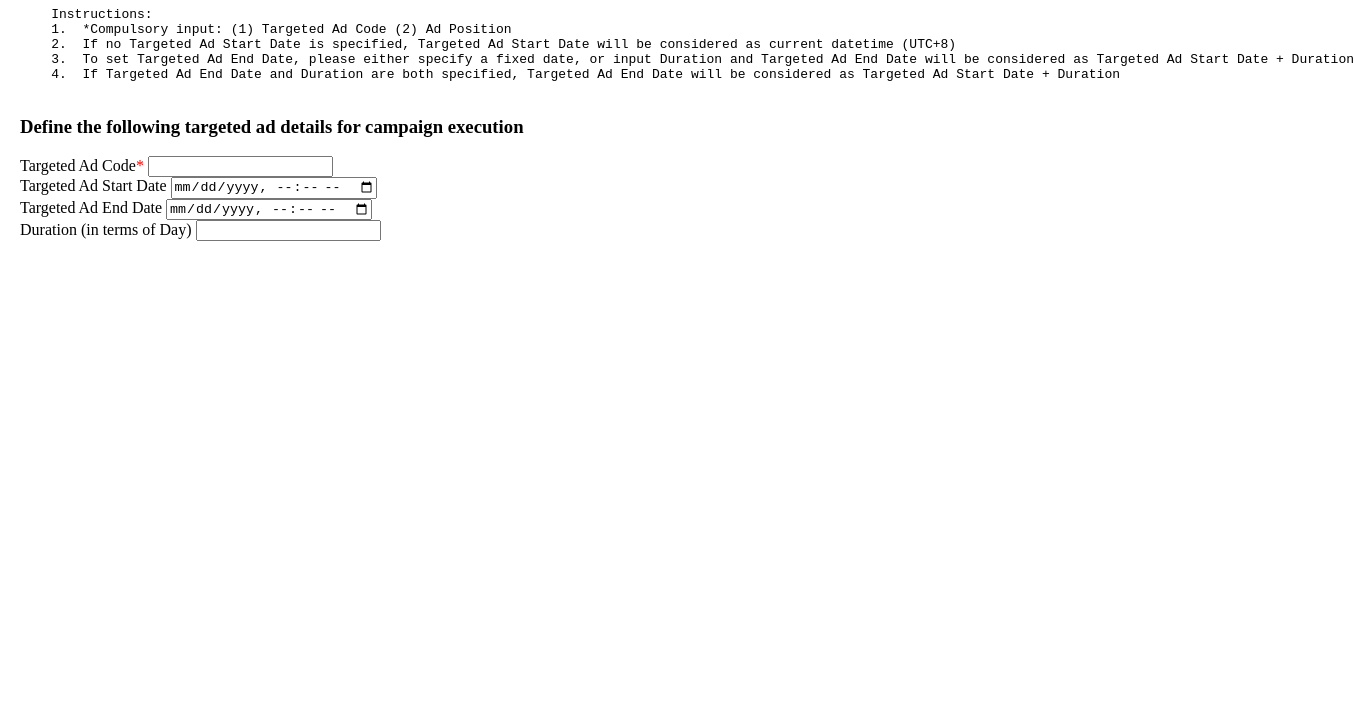
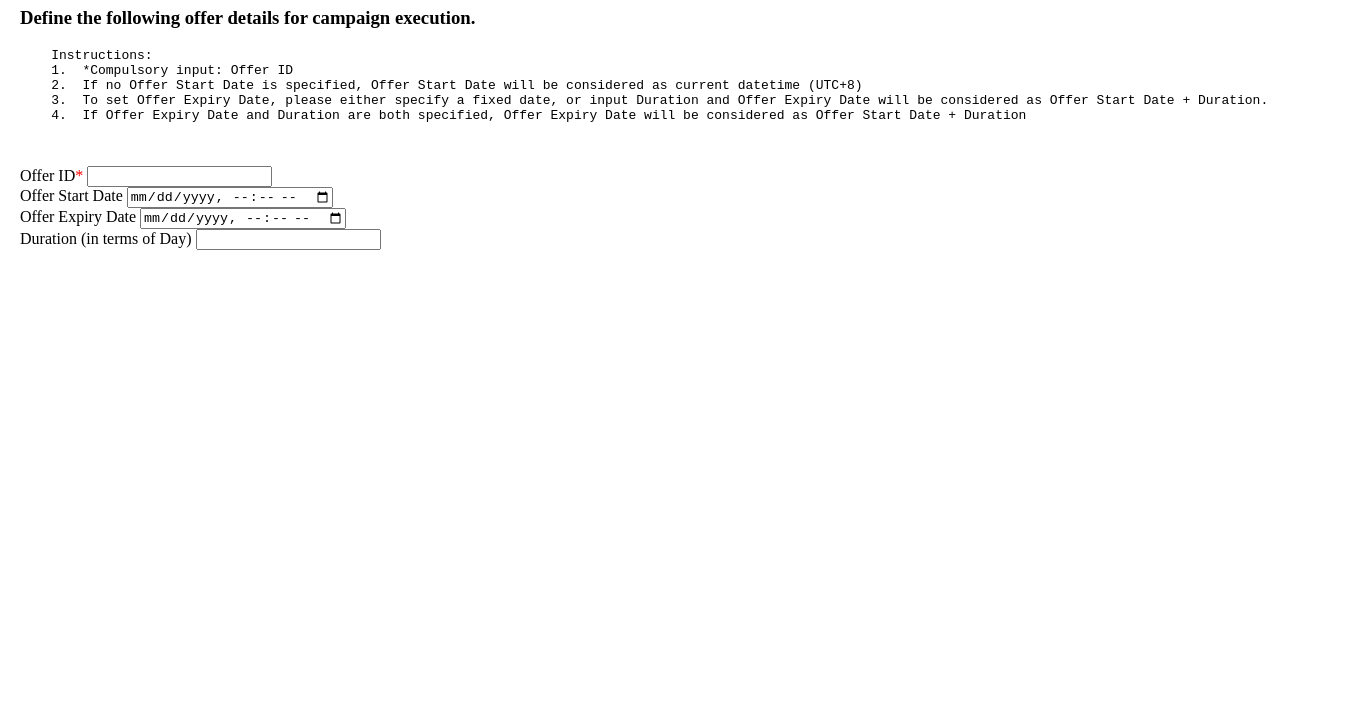
Before and after one commit to Ben096/MMS, a website: page public/index.html in a window 1280 px wide. Shown: the part 93-800 px from the top of the page, 1354 px wide, since content can reach past the window. Drawn offline with Linux system fonts and the light colour scheme.

Commit message:
2020/11/30

```diff
--- a/public/index.html
+++ b/public/index.html
@@ -53,22 +53,24 @@
 </script>
 <body>
     <div id="step1" class="step">
-        <h1>Targeted Ad Allocation</h1>
+        <h1>Offer Allocation</h1>
+        <h3>Define the following offer details for campaign execution.</h3>
         <pre>
     Instructions:
-    1.  *Compulsory input: (1) Targeted Ad Code (2) Ad Position
-    2.  If no Targeted Ad Start Date is specified, Targeted Ad Start Date will be considered as current datetime (UTC+8)
-    3.  To set Targeted Ad End Date, please either specify a fixed date, or input Duration and Targeted Ad End Date will be considered as Targeted Ad Start Date + Duration
-    4.  If Targeted Ad End Date and Duration are both specified, Targeted Ad End Date will be considered as Targeted Ad Start Date + Duration
+    1.  *Compulsory input: Offer ID
+    2.  If no Offer Start Date is specified, Offer Start Date will be considered as current datetime (UTC+8)
+    3.  To set Offer Expiry Date, please either specify a fixed date, or input Duration and Offer Expiry Date will be considered as Offer Start Date + Duration.
+    4.  If Offer Expiry Date and Duration are both specified, Offer Expiry Date will be considered as Offer Start Date + Duration
+
         </pre>
-        <h3>Define the following targeted ad details for campaign execution</h3>
-        Targeted Ad Code<font color="#FF0000">*</font>
-        <input id="OfferID" type="text" name="Offer ID" onblur="checkADCode()" /><br/>
+
+        Offer ID<font color="#FF0000">*</font>
+        <input id="OfferID" type="text" name="OfferID" onblur="checkADCode()" /><br/>
         <span id="OfferIDInfo" class="hide"><font color="#FF0000">please fill in a value in the field</font></span>
-        Targeted Ad Start Date
-        <input id="OfferStartDate" type="datetime-local" name="Offer Start Date" /><br/>
-        Targeted Ad End Date
-        <input id="OfferExpiryDate" type="datetime-local" name="Offer Expiry Date" /><br/>
+        Offer Start Date
+        <input id="OfferStartDate" type="datetime-local" name="OfferStartDate" /><br/>
+        Offer Expiry Date
+        <input id="OfferExpiryDate" type="datetime-local" name="OfferExpiryDate" /><br/>
         Duration (in terms of Day)
         <input id="Duration" type="number" name="Duration" /><br/>
     </div>
```
